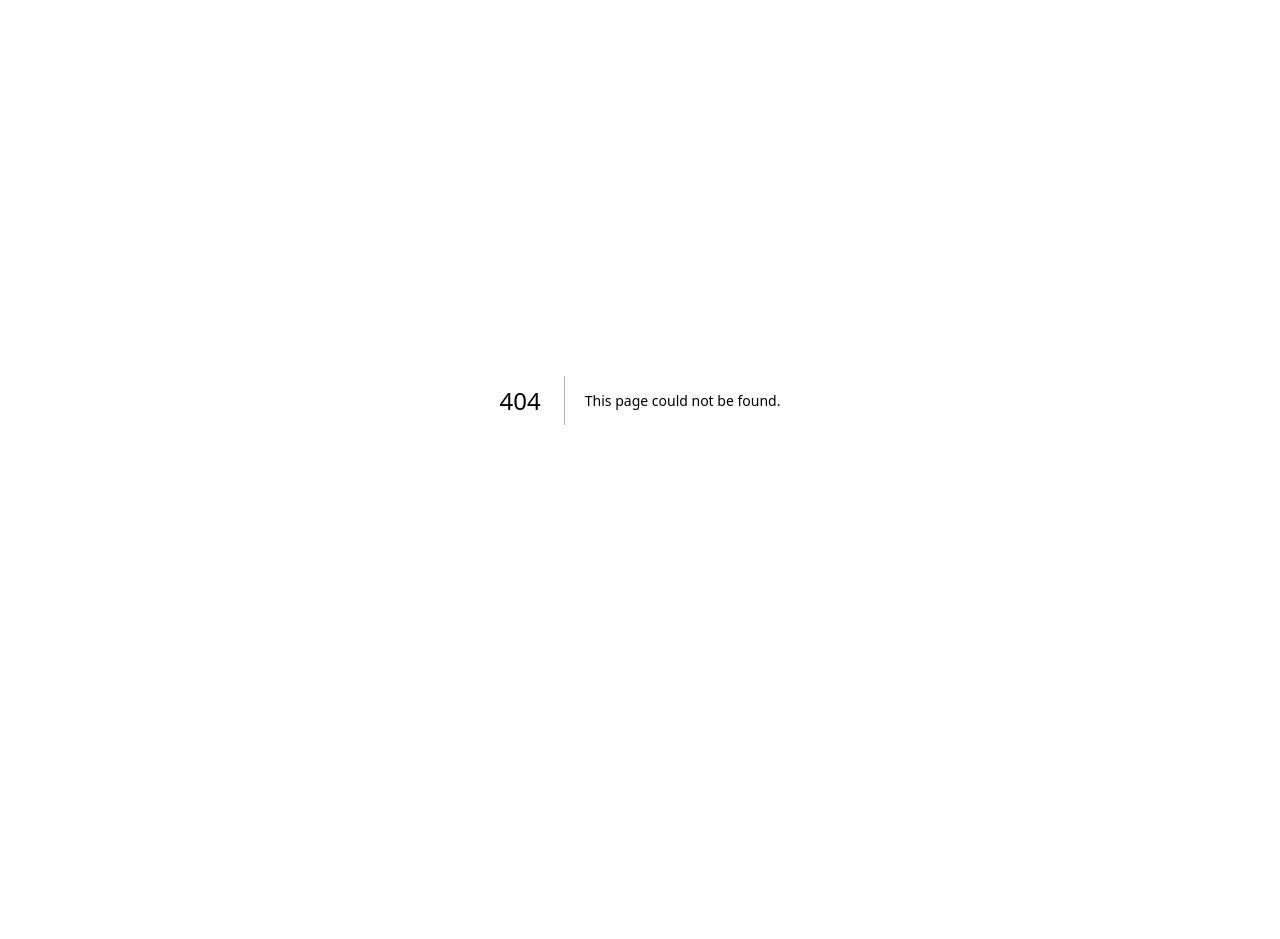
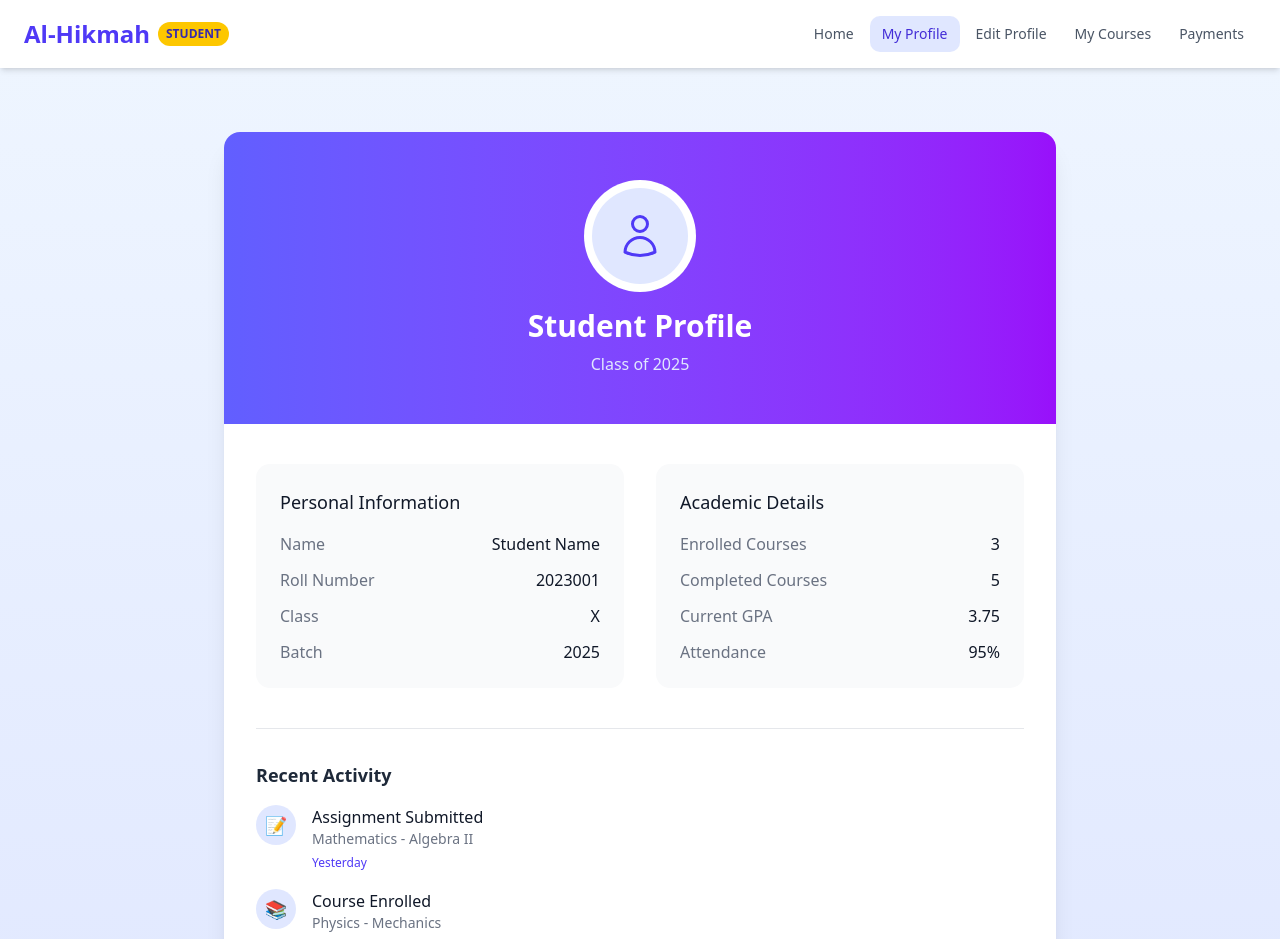
Before and after one commit to miftahulislam2023/al-hikmah, a Next.js app: page /profile in a window 1280 px wide. Before the commit this address had no page. Shown: the top 939 px of the page. Before the commit the page ends 800 px from the top, so only its background shows below. Built offline with nearby package versions, Linux system fonts and the light colour scheme.

Commit message:
Added student profile page generated by Sonnet 3.7 Agent

```diff
--- /dev/null
+++ b/src/app/(student)/profile/page.tsx
@@ -0,0 +1,142 @@
+import Link from 'next/link'
+import React from 'react'
+
+const StudentProfile = () => {
+    return (
+        <div className="min-h-screen bg-gradient-to-b from-blue-50 to-indigo-100">
+            {/* Modern Navigation Bar */}
+            <nav className="bg-white shadow-md px-6 py-4">
+                <div className="max-w-7xl mx-auto flex items-center justify-between">
+                    <div className="flex items-center">
+                        <h1 className="text-2xl font-bold text-indigo-600">Al-Hikmah</h1>
+                        <span className="ml-2 bg-yellow-400 text-xs font-semibold px-2 py-1 rounded-full text-indigo-800">STUDENT</span>
+                    </div>
+
+                    <div className="flex space-x-1">
+                        <NavLink href="/home" label="Home" />
+                        <NavLink href="/profile" label="My Profile" active />
+                        <NavLink href="/profile/edit" label="Edit Profile" />
+                        <NavLink href="/courses" label="My Courses" />
+                        <NavLink href="/payments" label="Payments" />
+                    </div>
+                </div>
+            </nav>
+
+            {/* Main Content */}
+            <div className="max-w-4xl mx-auto pt-16 px-4 sm:px-6 lg:px-8">
+                <div className="bg-white rounded-2xl shadow-xl overflow-hidden">
+                    <div className="bg-gradient-to-r from-indigo-500 to-purple-600 px-8 py-12 text-center">
+                        <div className="inline-block rounded-full bg-white p-2 mb-4">
+                            <div className="w-24 h-24 rounded-full bg-indigo-100 flex items-center justify-center">
+                                <svg xmlns="http://www.w3.org/2000/svg" fill="none" viewBox="0 0 24 24" strokeWidth={1.5} stroke="currentColor" className="w-12 h-12 text-indigo-600">
+                                    <path strokeLinecap="round" strokeLinejoin="round" d="M15.75 6a3.75 3.75 0 11-7.5 0 3.75 3.75 0 017.5 0zM4.501 20.118a7.5 7.5 0 0114.998 0A17.933 17.933 0 0112 21.75c-2.676 0-5.216-.584-7.499-1.632z" />
+                                </svg>
+                            </div>
+                        </div>
+                        <h1 className="text-3xl font-bold text-white mb-2">Student Profile</h1>
+                        <p className="text-indigo-100">Class of 2025</p>
+                    </div>
+
+                    <div className="px-8 py-10">
+                        <div className="grid grid-cols-1 md:grid-cols-2 gap-8">
+                            <ProfileCard
+                                title="Personal Information"
+                                items={[
+                                    { label: "Name", value: "Student Name" },
+                                    { label: "Roll Number", value: "2023001" },
+                                    { label: "Class", value: "X" },
+                                    { label: "Batch", value: "2025" },
+                                ]}
+                            />
+
+                            <ProfileCard
+                                title="Academic Details"
+                                items={[
+                                    { label: "Enrolled Courses", value: "3" },
+                                    { label: "Completed Courses", value: "5" },
+                                    { label: "Current GPA", value: "3.75" },
+                                    { label: "Attendance", value: "95%" },
+                                ]}
+                            />
+                        </div>
+
+                        <div className="mt-10 border-t border-gray-200 pt-8">
+                            <h3 className="text-lg font-semibold text-gray-800 mb-4">Recent Activity</h3>
+                            <div className="space-y-4">
+                                <ActivityItem
+                                    title="Assignment Submitted"
+                                    description="Mathematics - Algebra II"
+                                    date="Yesterday"
+                                    icon="📝"
+                                />
+                                <ActivityItem
+                                    title="Course Enrolled"
+                                    description="Physics - Mechanics"
+                                    date="3 days ago"
+                                    icon="📚"
+                                />
+                                <ActivityItem
+                                    title="Quiz Completed"
+                                    description="Computer Science - Algorithms"
+                                    date="1 week ago"
+                                    icon="✅"
+                                />
+                            </div>
+                        </div>
+                    </div>
+                </div>
+
+                <div className="mt-10 text-center text-sm text-gray-500">
+                    <p>Al-Hikmah Academy © 2025 • Student Portal</p>
+                </div>
+            </div>
+        </div>
+    )
+}
+
+// Navigation Link Component
+const NavLink = ({ href, label, active = false }) => {
+    return (
+        <Link href={href} className={`px-3 py-2 rounded-lg text-sm font-medium transition-colors ${active
+                ? 'bg-indigo-100 text-indigo-700'
+                : 'text-gray-600 hover:bg-gray-100'
+            }`}>
+            {label}
+        </Link>
+    )
+}
+
+// Profile Card Component
+const ProfileCard = ({ title, items }) => {
+    return (
+        <div className="bg-gray-50 rounded-xl p-6">
+            <h3 className="font-medium text-lg text-gray-900 mb-4">{title}</h3>
+            <div className="space-y-3">
+                {items.map((item, index) => (
+                    <div key={index} className="flex justify-between">
+                        <span className="text-gray-500">{item.label}</span>
+                        <span className="font-medium text-gray-900">{item.value}</span>
+                    </div>
+                ))}
+            </div>
+        </div>
+    )
+}
+
+// Activity Item Component
+const ActivityItem = ({ title, description, date, icon }) => {
+    return (
+        <div className="flex items-start">
+            <div className="flex-shrink-0 w-10 h-10 rounded-full bg-indigo-100 flex items-center justify-center text-lg">
+                {icon}
+            </div>
+            <div className="ml-4 flex-1">
+                <h4 className="text-base font-medium text-gray-900">{title}</h4>
+                <p className="text-sm text-gray-500">{description}</p>
+                <span className="text-xs text-indigo-600">{date}</span>
+            </div>
+        </div>
+    )
+}
+
+export default StudentProfile
```
